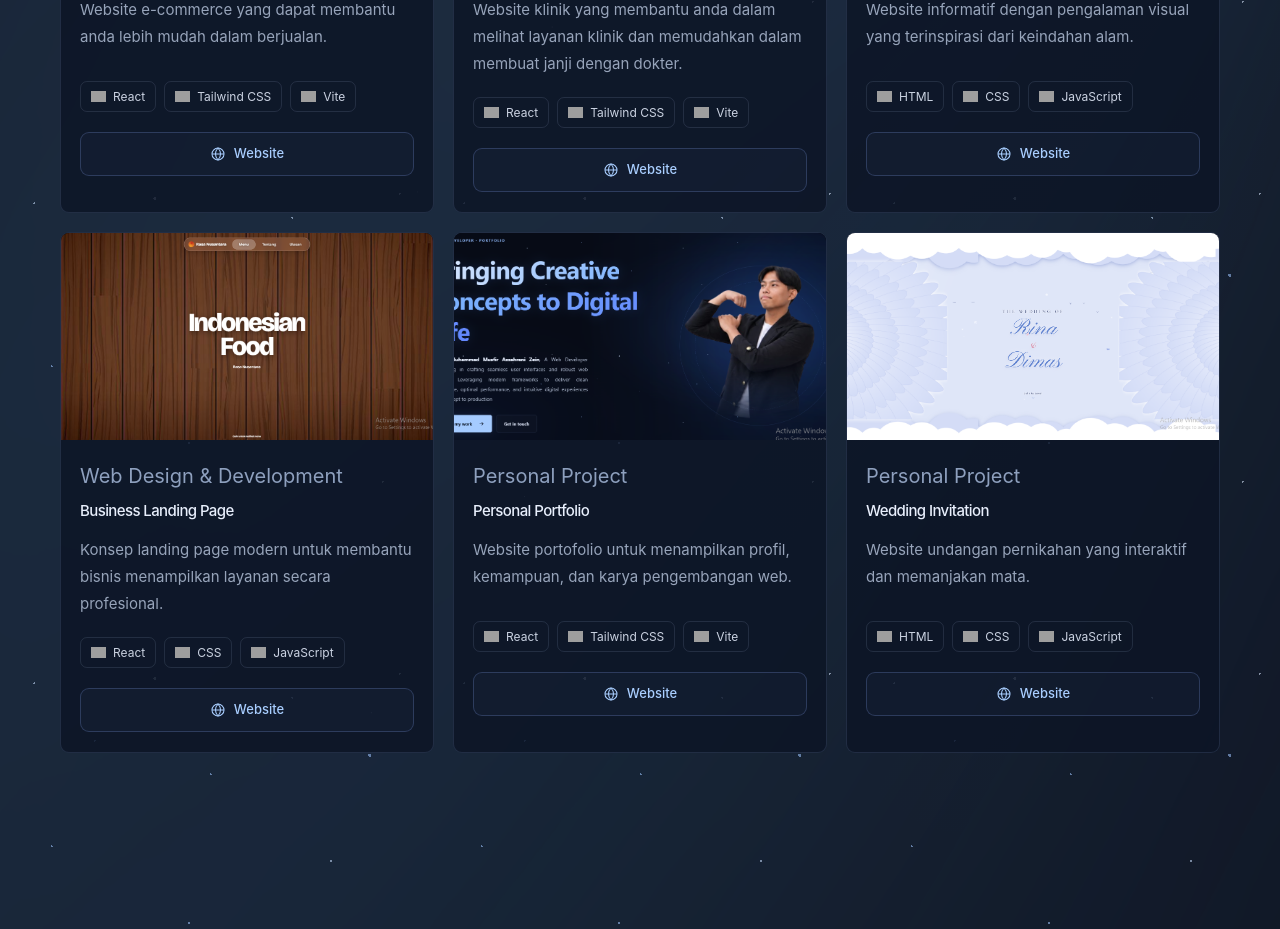
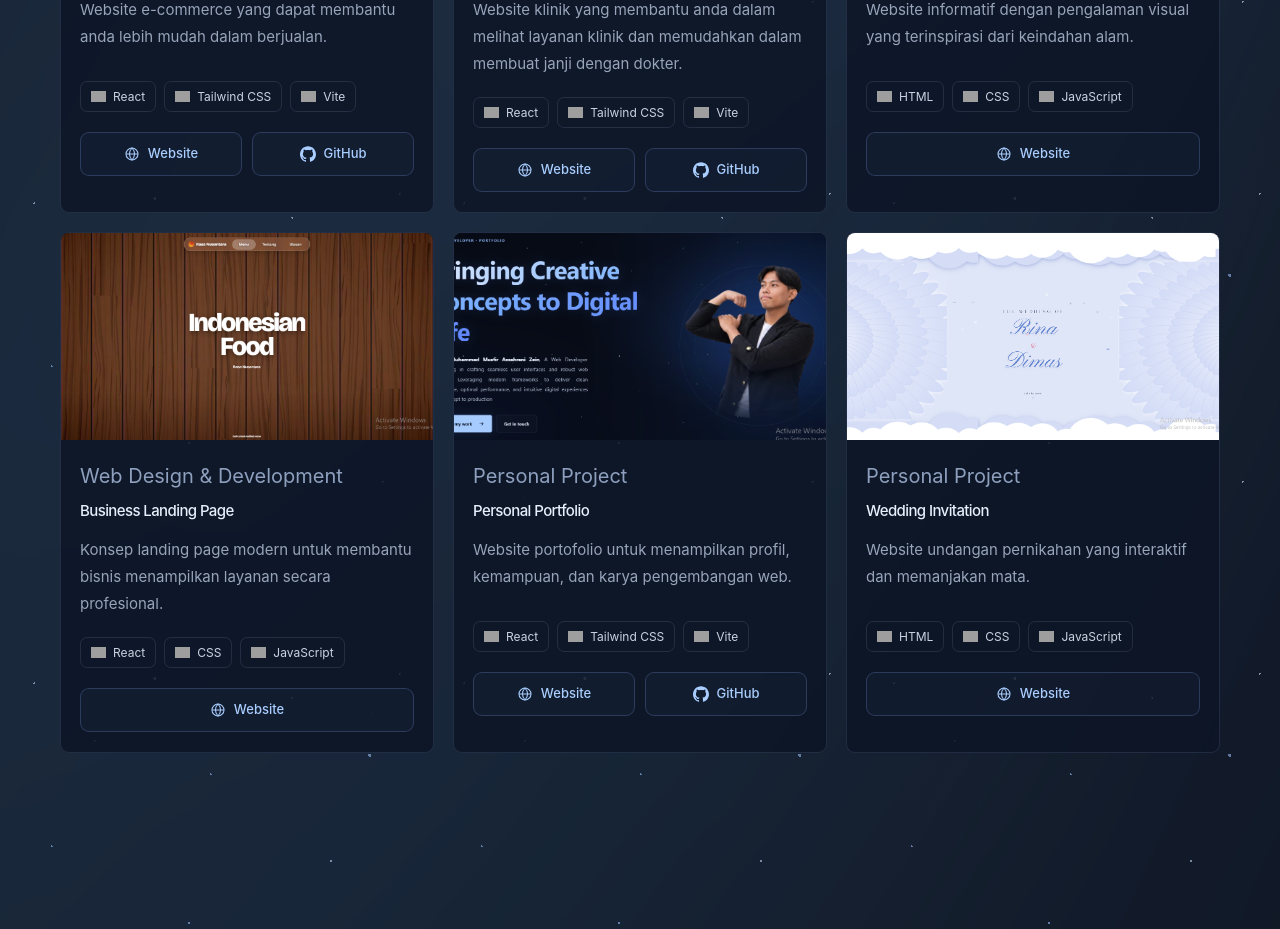
Before and after one commit to MuhammadMusfir11/portofolio-muhammad-musfir, a React (Vite) app: page / in a window 1280 px wide. Shown: the part 2240-3169 px from the top of the page. Built offline with nearby package versions, Linux system fonts and the light colour scheme; grey boxes are pictures that could not be loaded.

Commit message:
Update website

```diff
--- a/src/App.jsx
+++ b/src/App.jsx
@@ -7,7 +7,7 @@ const projects = [
     title: " E-Commerce Website",
     image: "/ecommerce.png",
     websiteUrl: "https://example-ecommerce-web.netlify.app",
-    githubUrl: "",
+    githubUrl: "https://github.com/MuhammadMusfir11/web-ecommerce.git",
     category: "E-Commerce Website",
     description:
       "Website e-commerce yang dapat membantu anda lebih mudah dalam berjualan.",
@@ -19,6 +19,7 @@ const projects = [
     title: " Clinic Website",
     image: "/ecommerce.png",
     websiteUrl: "hhttps://web-klinik-zahran.netlify.app",
+    githubUrl: "https://github.com/MuhammadMusfir11/web-klinik-zahran.git",
     category: "Clinic Website",
     description:
       "Website klinik yang membantu anda dalam melihat layanan klinik dan memudahkan dalam membuat janji dengan dokter.",
@@ -30,6 +31,7 @@ const projects = [
     title: "Al-Ahwan Profile",
     image: "/2.png",
     websiteUrl: "https://tahsin-al-ahwan.netlify.app",
+    githubUrl: "",
     category: "Company Profile",
     description:
       "Website informatif dengan pengalaman visual yang terinspirasi dari keindahan alam.",
@@ -41,6 +43,7 @@ const projects = [
     title: "Business Landing Page",
     image: "/porto kuliner.png",
     websiteUrl: "https://masakan-khas-indonesia.netlify.app",
+    githubUrl: "",
     category: "Web Design & Development",
     description:
       "Konsep landing page modern untuk membantu bisnis menampilkan layanan secara profesional.",
@@ -52,6 +55,7 @@ const projects = [
     title: "Personal Portfolio",
     image: "/1.png",
     websiteUrl: "https://portofolio-muhammad-musfir.netlify.app",
+    githubUrl: "https://github.com/MuhammadMusfir11/portofolio-muhammad-musfir.git",
     category: "Personal Project",
     description:
       "Website portofolio untuk menampilkan profil, kemampuan, dan karya pengembangan web.",
@@ -63,6 +67,7 @@ const projects = [
     title: " Wedding Invitation",
     image: "/portofolio 7.png",
     websiteUrl: "https://project-wedding-invitation.netlify.app",
+    githubUrl: "",
     category: "Personal Project",
     description:
       "Website undangan pernikahan yang interaktif dan memanjakan mata.",
```
